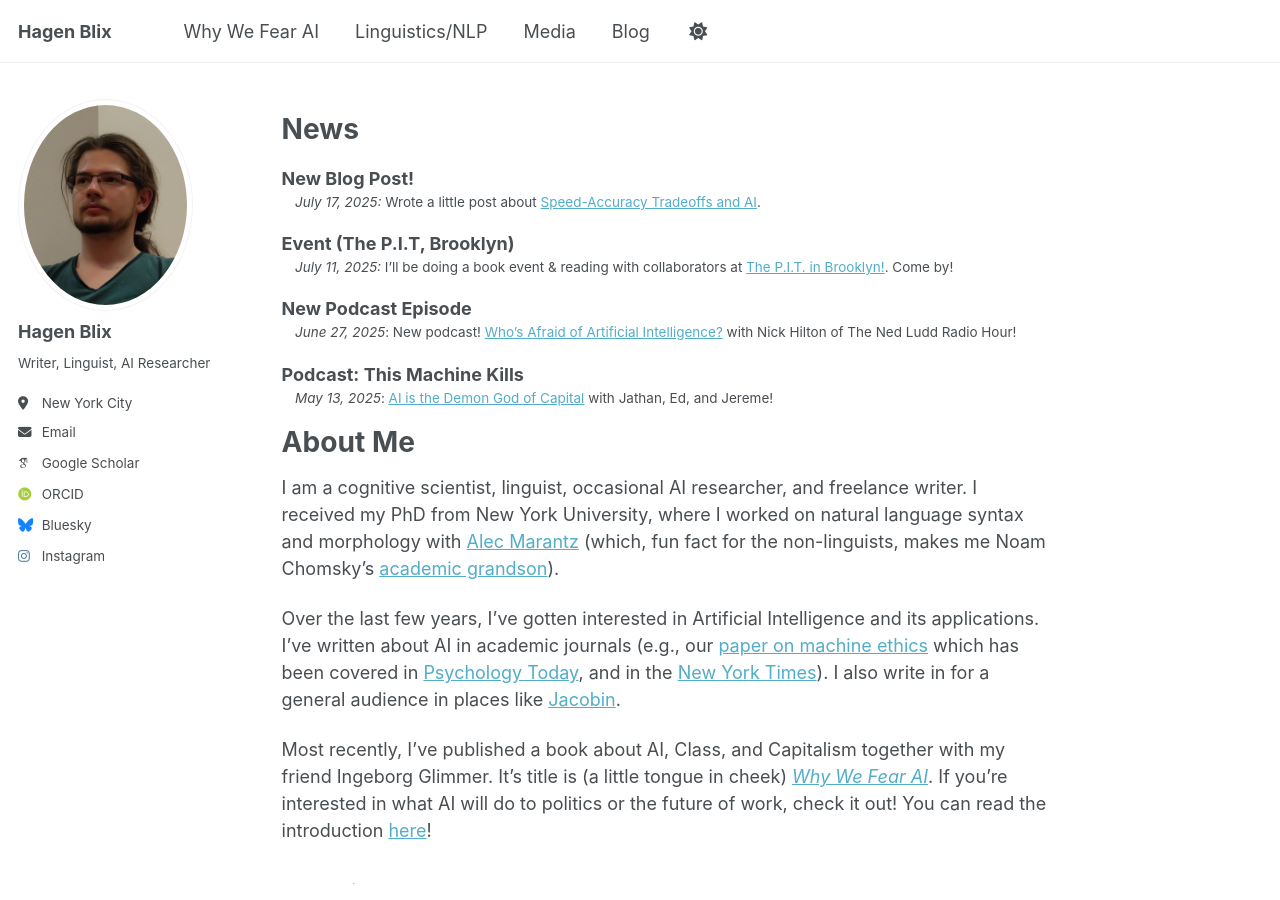
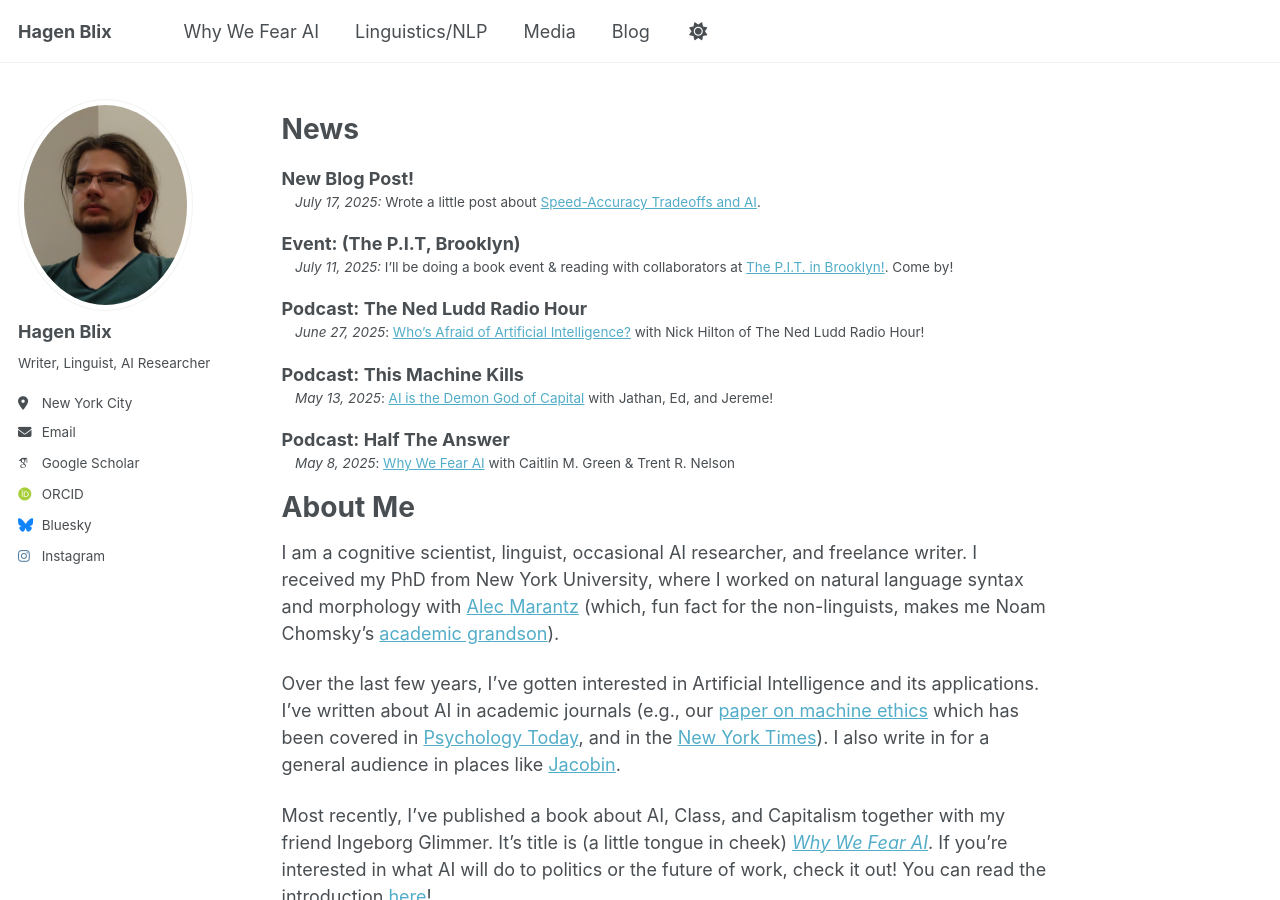
Before and after one commit to hagenblix/hagenblix.github.io, a Jekyll site: the page built from _pages/about.md, in a window 1280 px wide and 900 px high. Built offline with Jekyll 4.4.1, drawn with Linux system fonts in a browser that asks for light colours; some web fonts are replaced; a script that is not in the unit is left out.

Commit message:
Update about.md

```diff
--- a/_pages/about.md
+++ b/_pages/about.md
@@ -14,14 +14,17 @@ News
 New Blog Post!
 :   *July 17, 2025:* Wrote a little post about [Speed-Accuracy Tradeoffs and AI](https://hagenblix.github.io/posts/sats-ai-deskilling/).
 
-Event (The P.I.T, Brooklyn)
+Event: (The P.I.T, Brooklyn)
 :   *July 11, 2025:* I'll be doing a book event & reading with collaborators at [The P.I.T.  in Brooklyn!](https://www.propertyistheft.org/events-1/2294g6dzfx5atk0fmwvif02b1uqyuc). Come by!
 
-New Podcast Episode
-: *June 27, 2025*: New podcast! [Who's Afraid of Artificial Intelligence?](https://shows.acast.com/the-ned-ludd-radio-hour/episodes/whos-afraid-of-artificial-intelligence) with Nick Hilton of The Ned Ludd Radio Hour!
+Podcast: The Ned Ludd Radio Hour
+: *June 27, 2025*: [Who's Afraid of Artificial Intelligence?](https://shows.acast.com/the-ned-ludd-radio-hour/episodes/whos-afraid-of-artificial-intelligence) with Nick Hilton of The Ned Ludd Radio Hour!
 
 Podcast: This Machine Kills
 :  *May 13, 2025*: [AI is the Demon God of Capital](https://www.patreon.com/posts/405-ai-is-demon-128825323) with Jathan, Ed, and Jereme!
+
+Podcast: Half The Answer
+: *May 8, 2025*: [Why We Fear AI](https://www.liberalcurrents.com/half-the-answer-11-why-we-fear-ai/) with Caitlin M. Green & Trent R. Nelson
 
 
 About Me
```
